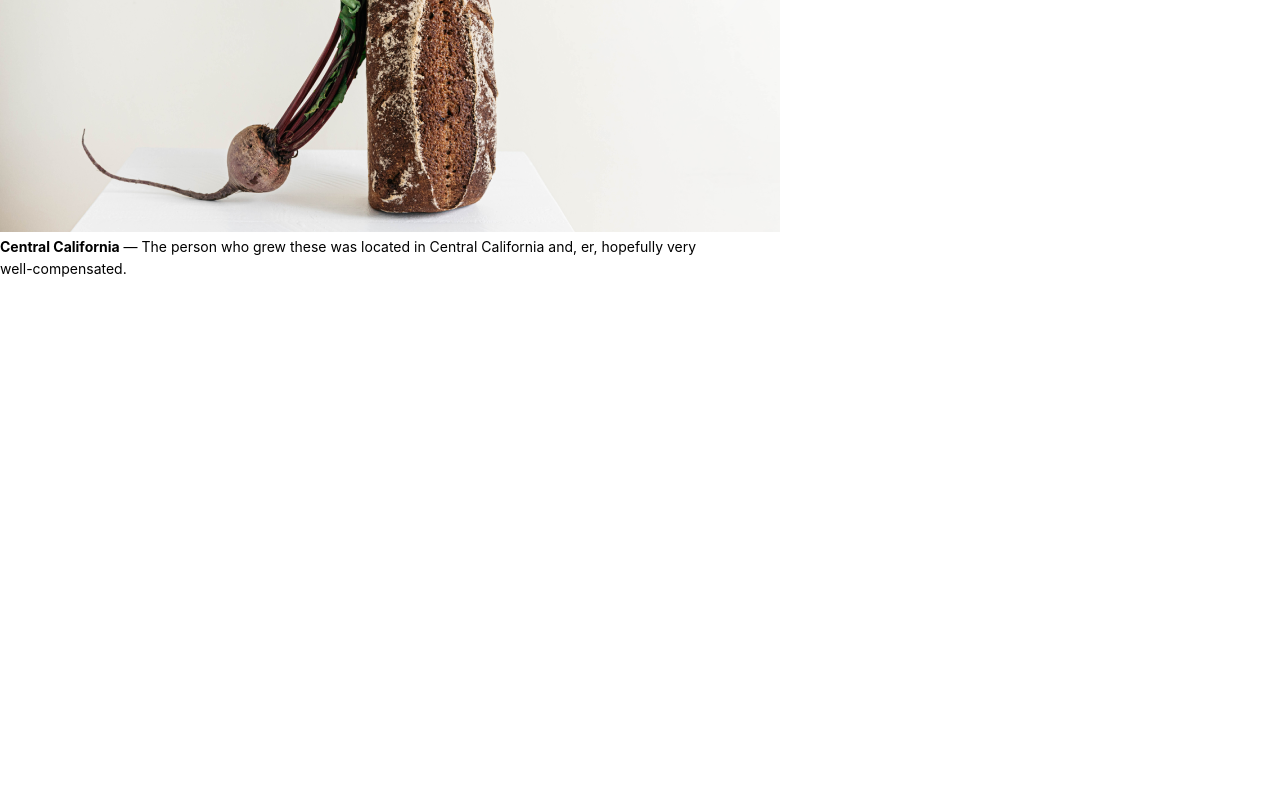
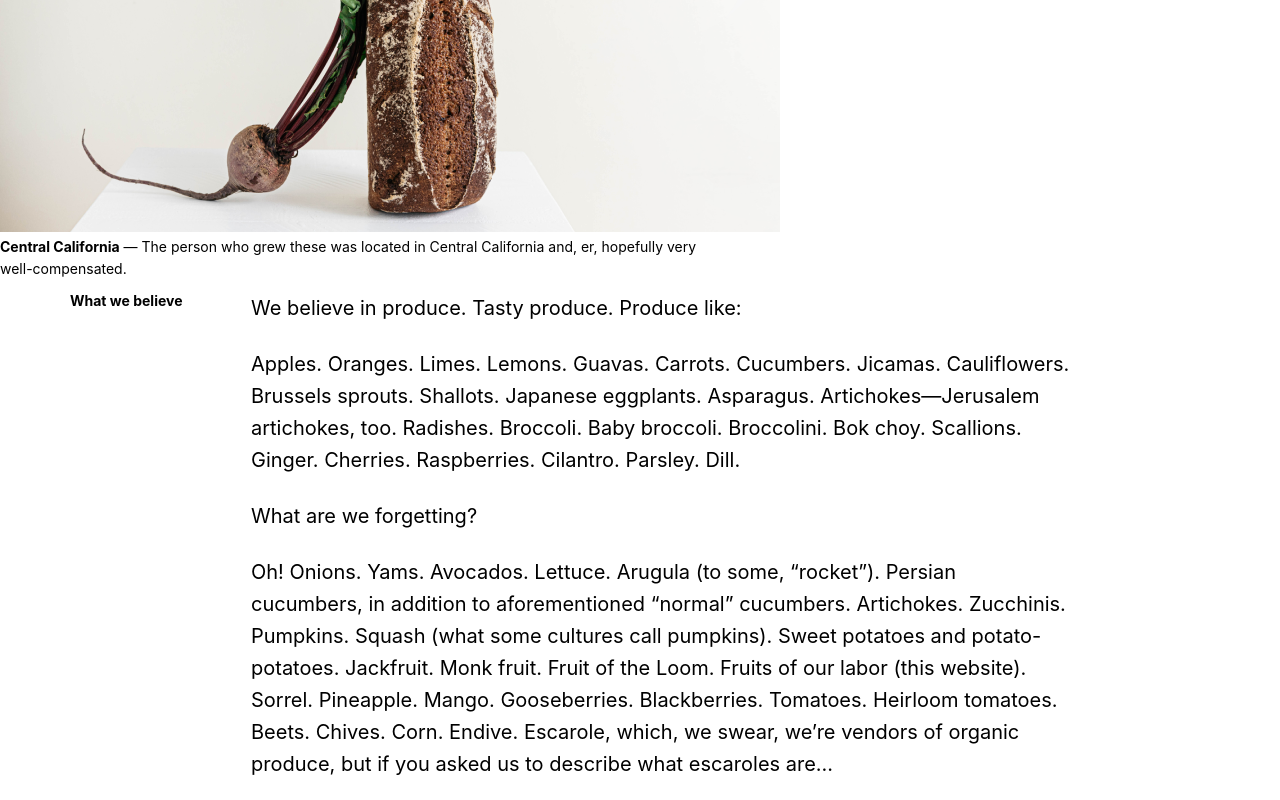
Before and after one commit to dinaHellal/World_Peas, a plain HTML site: page index.html in a window 1280 px wide. Shown: the part 1555-2355 px from the top of the page. Before the commit the page ends 1835 px from the top, so only its background shows below. Drawn offline with Linux system fonts and the light colour scheme.

Commit message:
Add what we believe section

```diff
--- a/assets/styles/main.css
+++ b/assets/styles/main.css
@@ -67,3 +67,28 @@ ul {
   line-height: 160%;
   letter-spacing: -1%;
 }
+.what-we-believe {
+  padding-top: 60px;
+  padding-bottom: 20px;
+  font-family: "Inter", sans-serif;
+}
+.what-we-believe .container {
+  display: flex;
+}
+.what-we-believe h2 {
+  width: 181px;
+  font-size: 14px;
+  letter-spacing: 4%;
+}
+.what-we-believe article {
+  width: 822px;
+  font-size: 20px;
+}
+.what-we-believe article p {
+  line-height: 32px;
+}
+@media (max-width: 767px) {
+  .container {
+    flex-direction: column;
+  }
+}
--- a/index.html
+++ b/index.html
@@ -49,7 +49,27 @@
           <figcaption><b>Central California</b> — The person who grew these was located in Central California and, er, hopefully very well-compensated.</figcaption>
         </figure>
       </section>
-
+  <section class="what-we-believe">
+        <div class="container">
+          <h2>What we believe</h2>
+          <article>
+            <p>We believe in produce. Tasty produce. Produce like:</p>
+            <br />
+            <p>
+              Apples. Oranges. Limes. Lemons. Guavas. Carrots. Cucumbers. Jicamas. Cauliflowers. Brussels sprouts. Shallots. Japanese eggplants. Asparagus. Artichokes—Jerusalem artichokes, too.
+              Radishes. Broccoli. Baby broccoli. Broccolini. Bok choy. Scallions. Ginger. Cherries. Raspberries. Cilantro. Parsley. Dill.
+            </p>
+            <br />
+            <p>What are we forgetting?</p>
+            <br />
+            <p>
+              Oh! Onions. Yams. Avocados. Lettuce. Arugula (to some, “rocket”). Persian cucumbers, in addition to aforementioned “normal” cucumbers. Artichokes. Zucchinis. Pumpkins. Squash (what some
+              cultures call pumpkins). Sweet potatoes and potato-potatoes. Jackfruit. Monk fruit. Fruit of the Loom. Fruits of our labor (this website). Sorrel. Pineapple. Mango. Gooseberries.
+              Blackberries. Tomatoes. Heirloom tomatoes. Beets. Chives. Corn. Endive. Escarole, which, we swear, we’re vendors of organic produce, but if you asked us to describe what escaroles are...
+            </p>
+          </article>
+        </div>
+      </section>
     </main>
   </body>
 </html>
```
